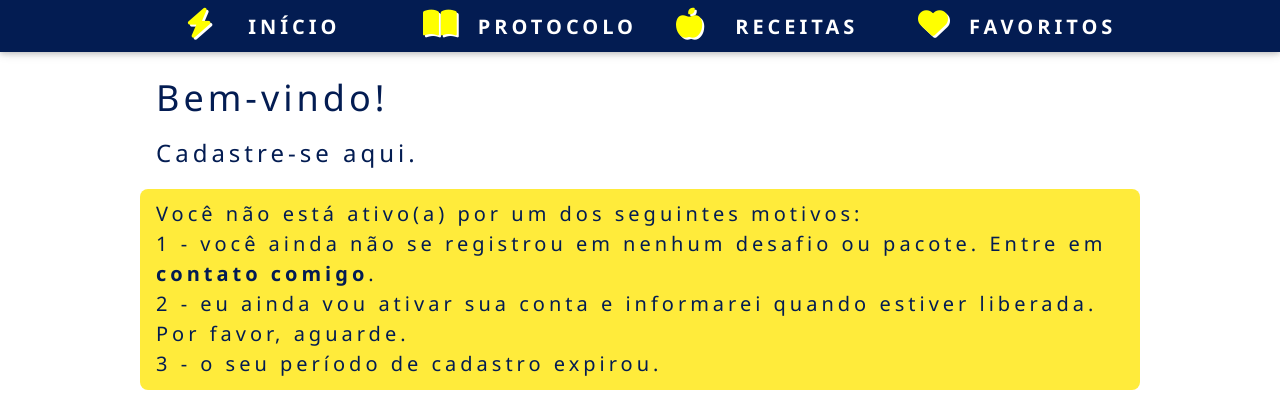
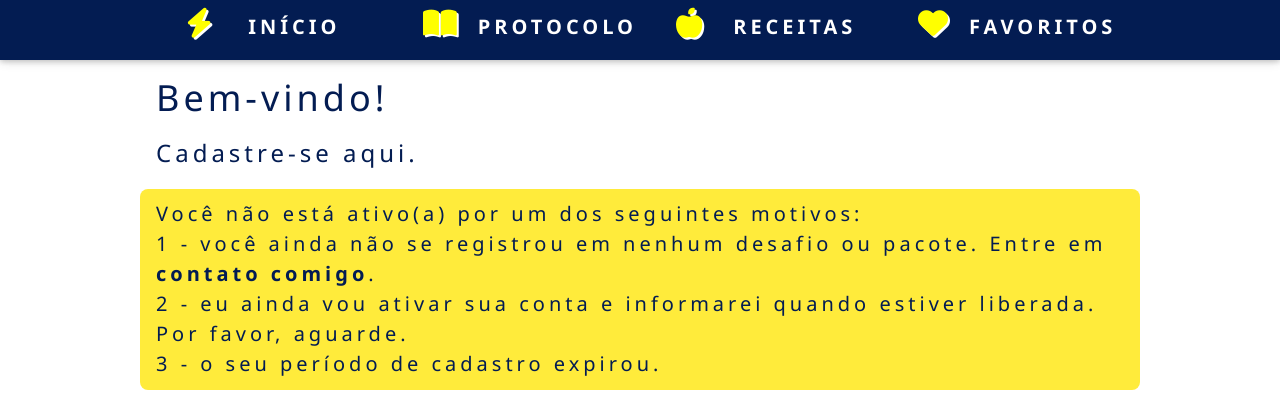
Before and after one commit to siqueirarenan/Nutrition_app, a Django app: page /dashboard/ in a window 1280 px wide. Shown: the top 420 px of the page. Run offline with Django 3.2, Linux system fonts and the light colour scheme; data that the repository does not hold is empty; some libraries are stand-ins or nearby versions.

Commit message:
first deployed version

```diff
--- a/Main/static/main.css
+++ b/Main/static/main.css
@@ -29,14 +29,14 @@ border: 5px
 
 @media (max-width:768px){
     .my-top{
-        bottom:0
+        bottom:0;
         height:80px
         }
     }
 
 @media (min-width:768px){
     .my-top{
-        top:0
+        top:0;
         height:60px
         }
     }
--- a/Main/templates/dashboard/base.html
+++ b/Main/templates/dashboard/base.html
@@ -54,7 +54,7 @@
                 text-shadow: 2px 2px white"></i>
             </div>
             <div class="w3-cell w3-hide-small" style="padding-left:15px">
-                <h4 class="w3-wide" style="margin-top:0px; margin-left:2px;color:#FFFFFF !important"><b>RECEITAS</b></h4>
+                <h4 class="w3-wide" style="margin-top:0px; margin-left:0px;color:#FFFFFF !important"><b>RECEITAS</b></h4>
             </div>
             <h6 class="w3-hide-medium w3-hide-large" style="color:white;margin-top:0px">RECEITAS</h6>
         </div>
```
